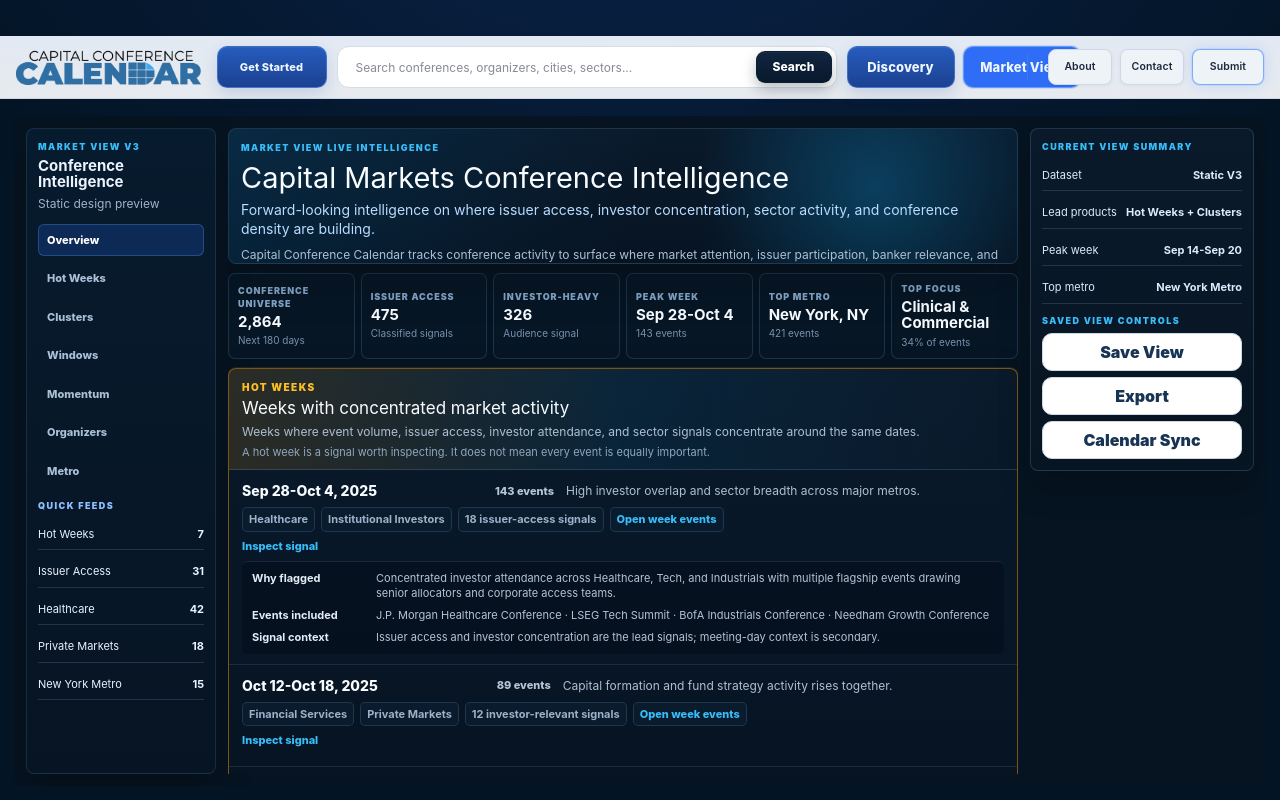
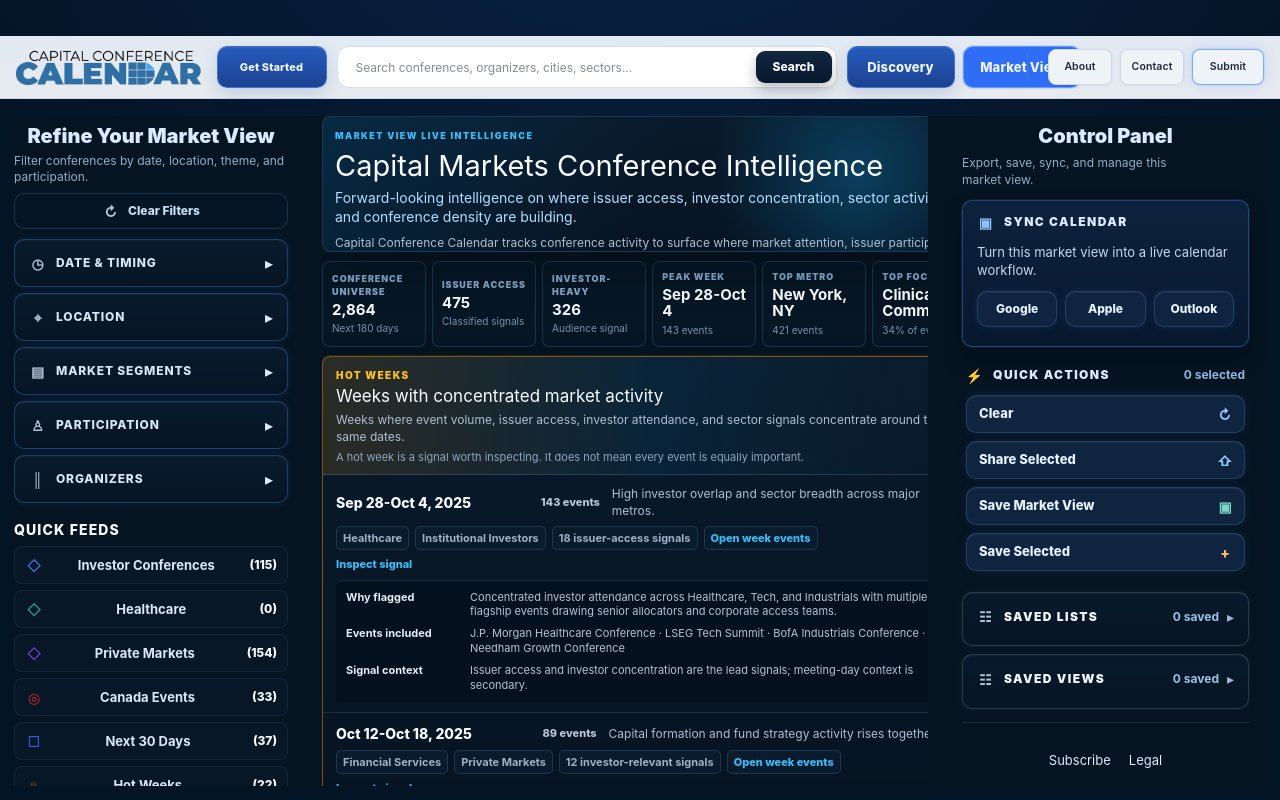
Before and after one commit to Capitalconferencecalendar/capital-conference-calendar, a Next.js app: page /preview/market-view-v3 in a window 1280 px wide. Built offline with nearby package versions, Linux system fonts and the light colour scheme.

Commit message:
Align Market View V3 preview rails with workspace shell

```diff
--- a/app/preview/market-view-v3/MarketViewV3PreviewClient.tsx
+++ b/app/preview/market-view-v3/MarketViewV3PreviewClient.tsx
@@ -5,8 +5,17 @@ import type { ReactNode } from "react";
 
 const metroStorageKey = "marketViewV3.primaryMetro";
 
-const navItems = ["Overview", "Hot Weeks", "Clusters", "Windows", "Momentum", "Organizers", "Metro"];
-const quickFeeds = [["Hot Weeks", "7"], ["Issuer Access", "31"], ["Healthcare", "42"], ["Private Markets", "18"], ["New York Metro", "15"]];
+const filterRows = ["Date & Timing", "Location", "Market Segments", "Participation", "Organizers"];
+const quickFeeds = [
+  ["Investor Conferences", "115", "#3b82f6"],
+  ["Healthcare", "0", "#14b8a6"],
+  ["Private Markets", "154", "#7c3aed"],
+  ["Canada Events", "33", "#dc2626"],
+  ["Next 30 Days", "37", "#2563eb"],
+  ["Hot Weeks", "22", "#f97316"],
+];
+
+const quickActions = ["Clear", "Share Selected", "Save Market View", "Save Selected"];
 
 const kpis = [
   ["Conference Universe", "2,864", "Next 180 days"],
@@ -121,17 +130,38 @@ export default function MarketViewV3PreviewClient() {
     <div className="v3-page">
       <style jsx>{`
         .v3-page { height: 100%; overflow: hidden; background: #061421; color: #e6f0fb; font-family: var(--font-body), Arial, sans-serif; }
-        .v3-shell { height: 100%; display: grid; grid-template-columns: 190px minmax(0, 1fr) 224px; gap: 12px; padding: 12px; }
-        .v3-left { background: linear-gradient(180deg,#071b2e,#071423); color: #eaf3ff; border: 1px solid rgba(88,126,166,.22); border-radius: 8px; padding: 11px; display: grid; align-content: start; gap: 12px; box-shadow: 0 18px 34px rgba(0,0,0,.28); }
+        .v3-shell { height: 100%; display: grid; grid-template-columns: minmax(280px, 290px) minmax(0, 1fr) minmax(300px, 320px); gap: 18px; padding: 0; }
+        .v3-left { position: relative; align-self: stretch; min-width: 0; min-height: 0; width: 100%; max-width: 280px; height: 100%; overflow: hidden; padding-right: 2px; color: #eaf3ff; }
         .v3-main { overflow: auto; display: grid; gap: 9px; max-width: 1320px; width: 100%; justify-self: center; }
-        .v3-right { background: linear-gradient(180deg,#0a1a2b,#071421); border: 1px solid rgba(99,133,171,.28); border-radius: 8px; padding: 11px; align-self: start; display: grid; gap: 10px; box-shadow: 0 16px 32px rgba(0,0,0,.22); color: #dbeafe; }
+        .v3-right { position: relative; align-self: stretch; min-width: 0; min-height: 0; width: 100%; max-width: 320px; height: 100%; max-height: 100%; overflow: hidden; padding-right: 1px; color: #dbeafe; }
+        .v3-rail-scroll { height: 100%; max-height: 100%; overflow-y: auto; overflow-x: hidden; overscroll-behavior-y: contain; -webkit-overflow-scrolling: touch; }
+        .v3-left-inner { width: 100%; max-width: 100%; overflow: visible; padding: 10px 4px 6px 0; display: grid; gap: 10px; }
+        .v3-right-inner { height: 100%; max-height: 100%; padding: 10px 16px 16px; display: grid; gap: 8px; }
+        .v3-rail-title { color: #dbeafe; font-weight: 900; font-size: 20px; line-height: 1.05; margin-bottom: 6px; text-align: center; }
+        .v3-rail-copy { color: #93aeca; font-size: 12px; line-height: 1.35; }
+        .v3-clear-button { height: 36px; width: 100%; border-radius: 10px; border: 1px solid rgba(120,160,220,.2); background: rgba(8,26,46,.42); color: #c9dff7; cursor: pointer; font-size: 12px; font-weight: 800; display: inline-flex; align-items: center; justify-content: center; gap: 8px; }
+        .v3-filter-stack, .v3-feed, .v3-card-list { display: grid; gap: 6px; }
+        .v3-filter-row { height: 48px; border: 1px solid rgba(96,165,250,.28); border-radius: 10px; background: linear-gradient(180deg, rgba(12,34,60,.48), rgba(7,24,44,.36)); box-shadow: inset 0 1px 0 rgba(255,255,255,.04), 0 0 10px rgba(59,130,246,.12); color: #dbeafe; display: flex; align-items: center; justify-content: space-between; padding: 0 14px; }
+        .v3-filter-label { font-size: 12px; font-weight: 800; letter-spacing: .07em; color: #d7e5f5; display: inline-flex; align-items: center; gap: 9px; text-transform: uppercase; }
+        .v3-filter-icon, .v3-action-icon { width: 18px; height: 18px; display: inline-flex; align-items: center; justify-content: center; color: #b6c6da; font-size: 14px; }
+        .v3-rail-section-title { color: #f8fbff; font-weight: 800; font-size: 14px; letter-spacing: .08em; text-transform: uppercase; margin: 6px 0; }
+        .v3-feed-row { height: 38px; border-radius: 8px; border: 1px solid rgba(147,197,253,.08); background: rgba(147,197,253,.02); color: #dbeafe; display: flex; align-items: center; gap: 10px; padding: 0 10px; }
+        .v3-feed-row span:nth-child(2) { flex: 1; min-width: 0; font-size: 13px; font-weight: 700; color: #dce8f8; white-space: nowrap; overflow: hidden; text-overflow: ellipsis; }
+        .v3-feed-row strong { color: #f8fbff; font-size: 12px; font-weight: 800; }
+        .v3-sync-card { border: 1px solid rgba(88,145,230,.34); border-radius: 10px; background: linear-gradient(180deg, rgba(13,35,62,.98), rgba(8,25,46,.96)); box-shadow: 0 0 0 1px rgba(70,120,220,.12), 0 12px 24px rgba(0,0,0,.18); padding: 0; overflow: hidden; }
+        .v3-right-heading { min-height: 42px; padding: 0 14px; color: #dbeafe; display: flex; align-items: center; font-size: 12px; font-weight: 900; letter-spacing: .12em; text-transform: uppercase; gap: 9px; }
+        .v3-sync-buttons { display: grid; grid-template-columns: repeat(3,minmax(0,1fr)); gap: 8px; }
+        .v3-sync-buttons button, .v3-action-button { border-radius: 10px; border: 1px solid rgba(92,136,184,.28); background: rgba(17,38,67,.9); color: #e7f2ff; font-weight: 800; cursor: pointer; box-shadow: 0 0 10px rgba(59,130,246,.12), inset 0 1px 0 rgba(255,255,255,.06); }
+        .v3-sync-buttons button { height: 36px; font-size: 12px; display: inline-flex; align-items: center; justify-content: center; gap: 6px; }
+        .v3-actions-head { width: 100%; height: 40px; padding: 0 4px; color: #dbeafe; display: flex; align-items: center; justify-content: space-between; }
+        .v3-action-button { height: 38px; font-size: 13px; display: flex; align-items: center; justify-content: space-between; padding: 0 10px 0 12px; }
+        .v3-rail-accordion { width: 100%; min-height: 48px; border: 1px solid rgba(205,220,239,.18); border-radius: 10px; background: linear-gradient(180deg, rgba(12,34,60,.42), rgba(7,24,44,.32)); box-shadow: inset 0 1px 0 rgba(255,255,255,.04), 0 0 8px rgba(205,220,239,.06); }
+        .v3-rail-accordion button { width: 100%; height: 48px; border: 0; background: transparent; color: #dbeafe; cursor: pointer; padding: 0 14px; display: flex; align-items: center; justify-content: space-between; }
+        .v3-right-footer { margin-top: auto; padding-top: 28px; border-top: 1px solid rgba(205,220,239,.12); color: #dbeafe; display: flex; gap: 18px; justify-content: center; font-size: 13px; }
         .v3-brand { display: grid; gap: 4px; }
         .v3-brand small, .v3-eyebrow { font-size: 9px; font-weight: 900; letter-spacing: .16em; text-transform: uppercase; color: #38bdf8; }
         .v3-brand strong { font-size: 15px; line-height: 1.1; }
-        .v3-nav, .v3-feed, .v3-card-list { display: grid; gap: 6px; }
-        .v3-nav div { padding: 7px 8px; border-radius: 6px; color: #aac0d7; font-size: 11px; font-weight: 800; border: 1px solid transparent; }
-        .v3-nav div:first-child { background: rgba(37,99,235,.22); border-color: rgba(96,165,250,.28); color: #fff; }
-        .v3-feed-row, .v3-summary-row { display: flex; justify-content: space-between; gap: 8px; padding: 7px 0; border-bottom: 1px solid rgba(148,163,184,.2); font-size: 11px; }
+        .v3-summary-row { display: flex; justify-content: space-between; gap: 8px; padding: 7px 0; border-bottom: 1px solid rgba(148,163,184,.2); font-size: 11px; }
         .v3-panel { background: linear-gradient(180deg,rgba(10,27,44,.96),rgba(7,20,34,.96)); border: 1px solid rgba(94,139,184,.28); border-radius: 8px; padding: 12px; box-shadow: 0 18px 40px rgba(0,0,0,.22); }
         .v3-readout { position: relative; overflow: hidden; display: grid; gap: 8px; align-items: center; min-height: 136px; }
         .v3-readout:before { content: ""; position: absolute; inset: 0; background: radial-gradient(circle at 82% 44%,rgba(14,165,233,.28),transparent 27%), linear-gradient(110deg,rgba(3,105,161,.2),transparent 52%); pointer-events: none; }
@@ -207,15 +237,36 @@ export default function MarketViewV3PreviewClient() {
 
       <div className="v3-shell">
         <aside className="v3-left">
-          <div className="v3-brand">
-            <small>Market View V3</small>
-            <strong>Conference Intelligence</strong>
-            <p style={{ color: "#9fb3ca", fontSize: 12 }}>Static design preview</p>
-          </div>
-          <nav className="v3-nav">{navItems.map((item) => <div key={item}>{item}</div>)}</nav>
-          <div className="v3-feed">
-            <small className="v3-eyebrow" style={{ color: "#8fbfff" }}>Quick Feeds</small>
-            {quickFeeds.map(([label, value]) => <div className="v3-feed-row" key={label}><span>{label}</span><strong>{value}</strong></div>)}
+          <div className="v3-rail-scroll">
+            <div className="v3-left-inner">
+              <div style={{ marginBottom: 0 }}>
+                <div className="v3-rail-title">Refine Your Market View</div>
+                <div className="v3-rail-copy" style={{ marginBottom: 8 }}>Filter conferences by date, location, theme, and participation.</div>
+                <button type="button" className="v3-clear-button"><span className="v3-action-icon">↻</span>Clear Filters</button>
+              </div>
+
+              <div className="v3-filter-stack">
+                {filterRows.map((row, index) => (
+                  <button type="button" className="v3-filter-row" key={row}>
+                    <span className="v3-filter-label"><span className="v3-filter-icon">{["◷", "⌖", "▤", "♙", "║"][index]}</span>{row}</span>
+                    <span style={{ color: "#dbeafe", fontSize: 16, lineHeight: 1 }}>▸</span>
+                  </button>
+                ))}
+              </div>
+
+              <div>
+                <div className="v3-rail-section-title">Quick Feeds</div>
+                <div className="v3-feed">
+                  {quickFeeds.map(([label, count, color]) => (
+                    <button type="button" className="v3-feed-row" key={label}>
+                      <span className="v3-filter-icon" style={{ color }}>{label === "Hot Weeks" ? "♨" : label === "Canada Events" ? "◎" : label === "Next 30 Days" ? "□" : "◇"}</span>
+                      <span>{label}</span>
+                      <strong>({count})</strong>
+                    </button>
+                  ))}
+                </div>
+              </div>
+            </div>
           </div>
         </aside>
 
@@ -314,8 +365,53 @@ export default function MarketViewV3PreviewClient() {
         </main>
 
         <aside className="v3-right">
-          <div className="v3-card-list"><div className="v3-eyebrow">Current View Summary</div>{[["Dataset", "Static V3"], ["Lead products", "Hot Weeks + Clusters"], ["Peak week", "Sep 14-Sep 20"], ["Top metro", "New York Metro"]].map(([label, value]) => <div className="v3-summary-row" key={label}><span>{label}</span><strong>{value}</strong></div>)}</div>
-          <div className="v3-card-list"><div className="v3-eyebrow">Saved View Controls</div>{["Save View", "Export", "Calendar Sync"].map((item) => <button key={item} style={{ height: 38, borderRadius: 10, border: "1px solid #ccd9e6", background: "#fff", color: "#173454", fontWeight: 900 }}>{item}</button>)}</div>
+          <div className="v3-rail-scroll">
+            <div className="v3-right-inner">
+              <div style={{ marginBottom: 2, textAlign: "center", display: "grid", justifyItems: "center" }}>
+                <div className="v3-rail-title">Control Panel</div>
+                <div className="v3-rail-copy" style={{ maxWidth: 230, width: "100%", textAlign: "left", justifySelf: "stretch" }}>Export, save, sync, and manage this market view.</div>
+              </div>
+
+              <div className="v3-sync-card">
+                <div className="v3-right-heading"><span className="v3-action-icon" style={{ color: "#8fc2ff" }}>▣</span>Sync Calendar</div>
+                <div style={{ padding: "0 14px 14px" }}>
+                  <div style={{ color: "#c6d7ee", fontSize: 13, marginBottom: 12, lineHeight: 1.4 }}>Turn this market view into a live calendar workflow.</div>
+                  <div className="v3-sync-buttons">
+                    {["Google", "Apple", "Outlook"].map((item) => <button type="button" key={item}>{item}</button>)}
+                  </div>
+                </div>
+              </div>
+
+              <div style={{ padding: 0 }}>
+                <div className="v3-actions-head">
+                  <span style={{ fontSize: 12, fontWeight: 900, letterSpacing: ".12em", textTransform: "uppercase", display: "inline-flex", alignItems: "center", gap: 9 }}><span className="v3-action-icon">⚡</span>Quick Actions</span>
+                  <span style={{ color: "#8fb3df", fontSize: 12, fontWeight: 700 }}>0 selected</span>
+                </div>
+                <div style={{ display: "grid", gap: 8, padding: "0 4px 8px" }}>
+                  {quickActions.map((action, index) => (
+                    <button type="button" className="v3-action-button" key={action}>
+                      <span>{action}</span>
+                      <span className="v3-action-icon" style={{ color: ["#9fc3ff", "#8fd0ff", "#7ad6c8", "#ffbf66"][index] }}>{["↻", "⇧", "▣", "+"][index]}</span>
+                    </button>
+                  ))}
+                </div>
+              </div>
+
+              {["Saved Lists", "Saved Views"].map((section) => (
+                <div className="v3-rail-accordion" key={section}>
+                  <button type="button">
+                    <span style={{ display: "inline-flex", alignItems: "center", gap: 9, fontSize: 12, fontWeight: 900, letterSpacing: ".12em", textTransform: "uppercase", color: "#f1f7ff" }}><span className="v3-action-icon">☷</span>{section}</span>
+                    <span style={{ display: "inline-flex", alignItems: "center", gap: 8 }}>
+                      <span style={{ color: "#9fc3e7", fontSize: 12, fontWeight: 700 }}>0 saved</span>
+                      <span style={{ color: "#9fb6d4", fontSize: 14, lineHeight: 1 }}>▸</span>
+                    </span>
+                  </button>
+                </div>
+              ))}
+
+              <div className="v3-right-footer"><span>Subscribe</span><span>Legal</span></div>
+            </div>
+          </div>
         </aside>
       </div>
     </div>
```
